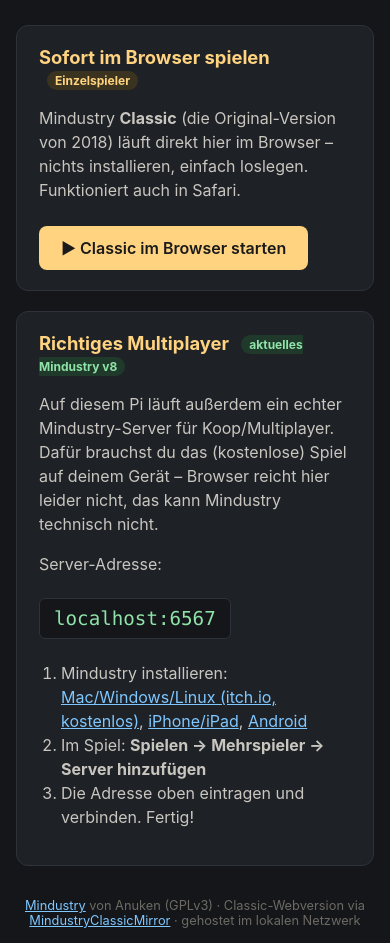
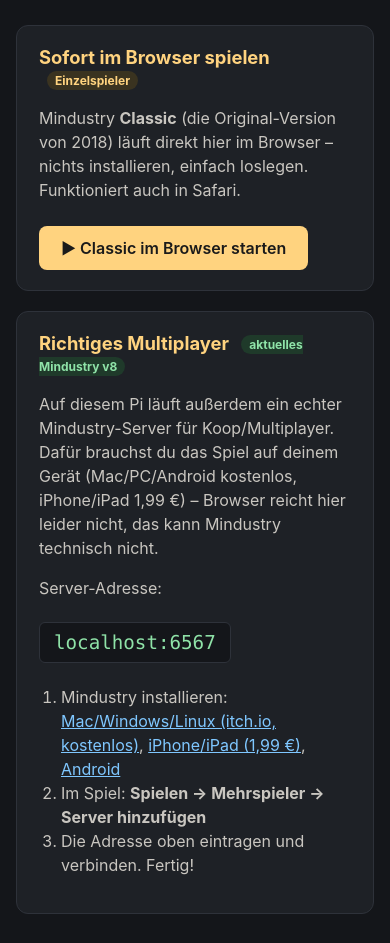
Before and after one commit to Sacul518/mindustry-pi, a plain HTML site: page web/index.html in a window 390 px wide. Shown: the part 134-1077 px from the top of the page. Drawn offline with Linux system fonts and the light colour scheme.

Commit message:
iOS-Preis korrigieren (1,99 €) und iPad-Hinweise ergänzen
Mindustry ist auf iPhone/iPad kostenpflichtig, nicht kostenlos.
Außerdem: Hinweis auf die iOS-Abfrage fürs lokale Netzwerk und darauf,
dass die Classic-Browser-Version auf Touchscreens nur eingeschränkt
spielbar ist.

```diff
--- a/web/index.html
+++ b/web/index.html
@@ -74,14 +74,15 @@
 <div class="card">
   <h2>Richtiges Multiplayer <span class="tag multi">aktuelles Mindustry&nbsp;v8</span></h2>
   <p>Auf diesem Pi läuft außerdem ein echter Mindustry-Server für Koop/Multiplayer.
-     Dafür brauchst du das (kostenlose) Spiel auf deinem Gerät – Browser reicht hier leider nicht,
-     das kann Mindustry technisch nicht.</p>
+     Dafür brauchst du das Spiel auf deinem Gerät (Mac/PC/Android kostenlos,
+     iPhone/iPad 1,99&nbsp;€) – Browser reicht hier leider nicht, das kann
+     Mindustry technisch nicht.</p>
   <p>Server-Adresse:</p>
   <div class="addr" id="addr">…</div>
   <ol>
     <li>Mindustry installieren:
       <a href="https://anuke.itch.io/mindustry" target="_blank" rel="noopener">Mac/Windows/Linux (itch.io, kostenlos)</a>,
-      <a href="https://apps.apple.com/app/mindustry/id1385258906" target="_blank" rel="noopener">iPhone/iPad</a>,
+      <a href="https://apps.apple.com/app/mindustry/id1385258906" target="_blank" rel="noopener">iPhone/iPad (1,99&nbsp;€)</a>,
       <a href="https://play.google.com/store/apps/details?id=io.anuke.mindustry" target="_blank" rel="noopener">Android</a>
     </li>
     <li>Im Spiel: <strong>Spielen → Mehrspieler → Server hinzufügen</strong></li>
```
Also changed, not shown: README.md.
